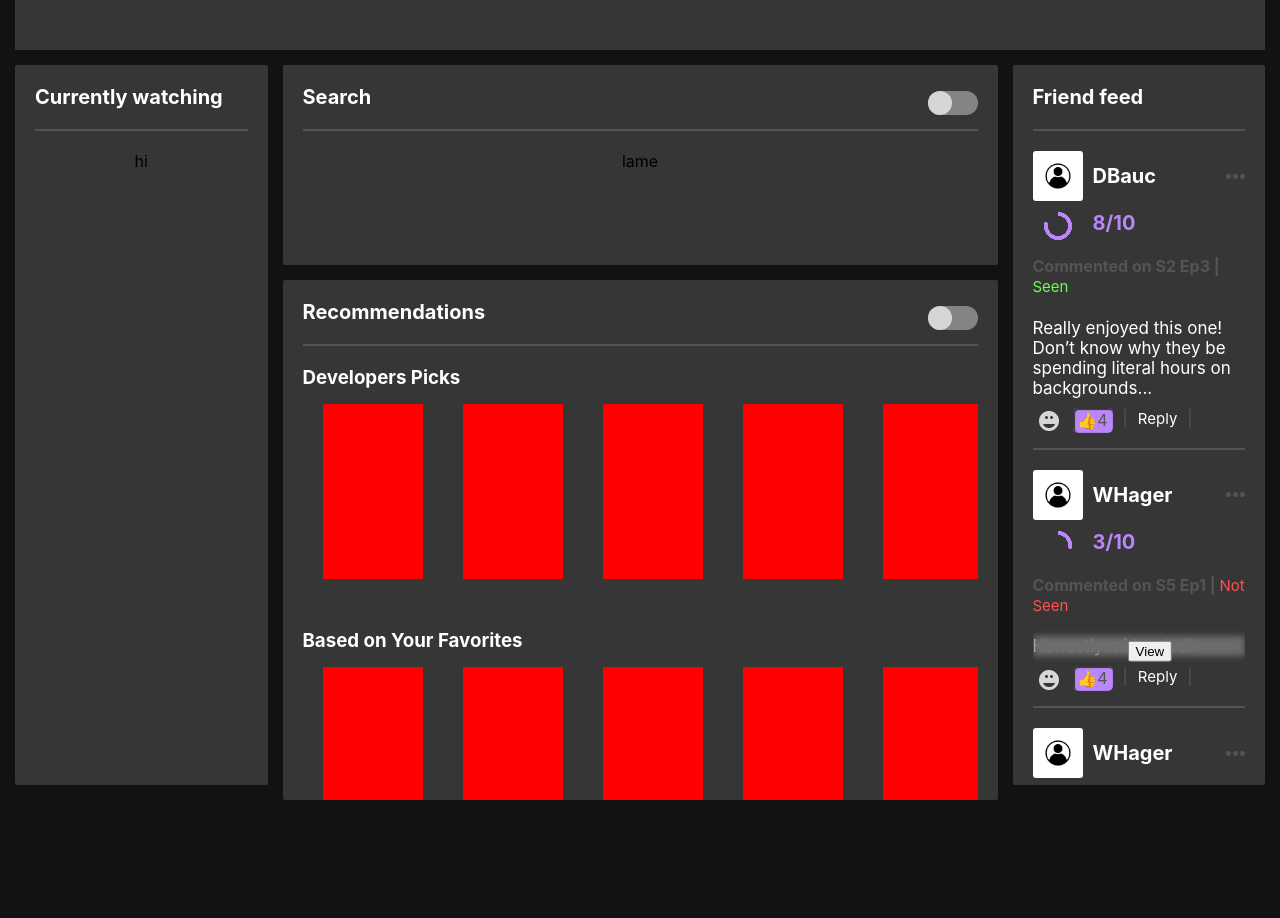
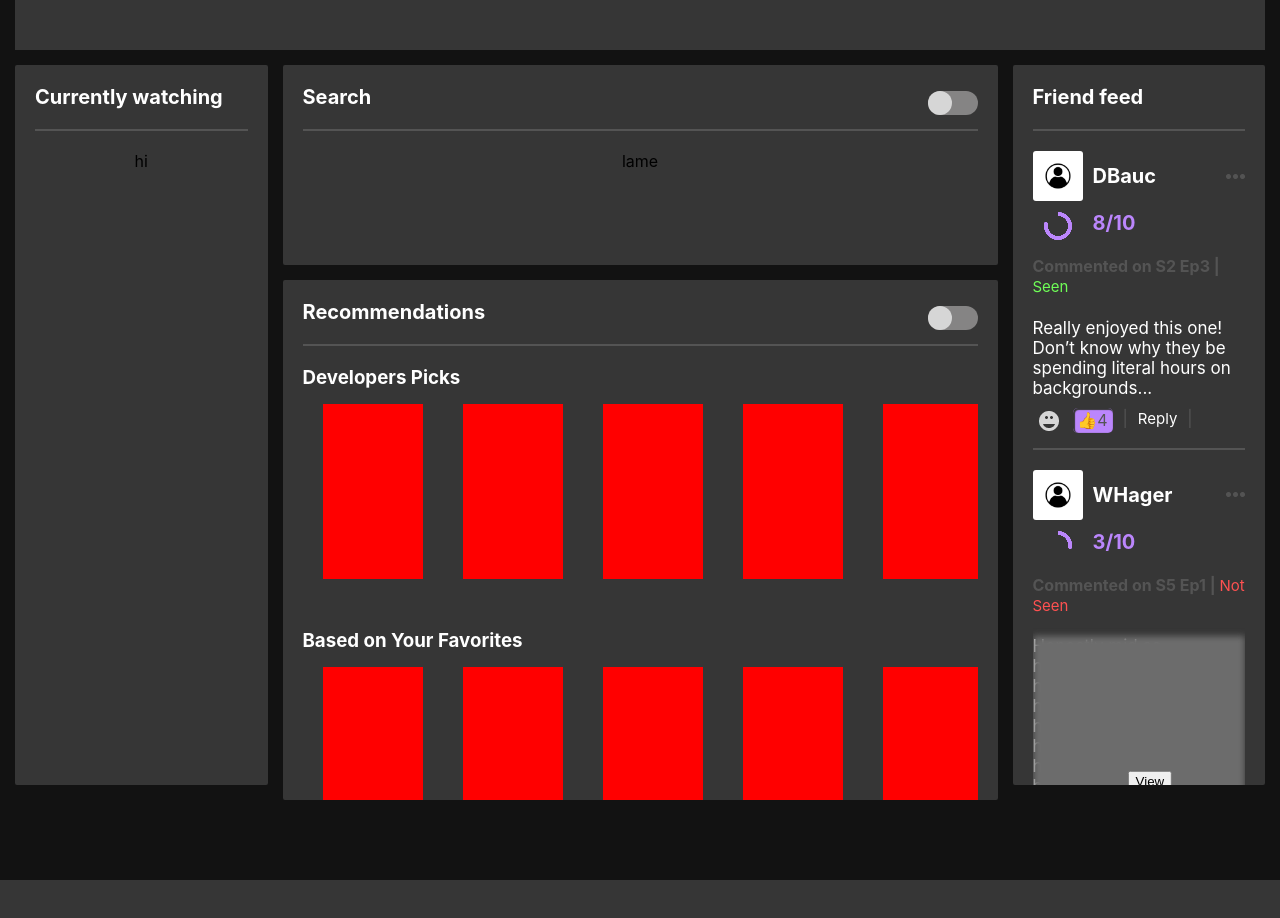
Before and after one commit to LiamMcBride/ani-project, a React (Create React App) app in the folder newFrontend/stat-binge/: page / in a window 1280 px wide. Shown: the top 918 px of the page. After the commit the page ends 880 px from the top, so only its background shows below. Built offline with nearby package versions, Linux system fonts and the light colour scheme.

Commit message:
Having weird shit with the feeds. Honestly could use some simplifying

```diff
--- a/newFrontend/stat-binge/src/Pages/MainPage.js
+++ b/newFrontend/stat-binge/src/Pages/MainPage.js
@@ -15,7 +15,7 @@ const mainPageStyle = {
   "gridGap": "15px",
   // "width": "100%",
   "padding": "15px",
-  // "height": "100vh",
+  "height": "100vh",
 }
 
 const testComment = {
@@ -34,7 +34,7 @@ const testComment2 = {
   "rating": 3,
   "episode": "S5 Ep1",
   "seen": false,
-  "comment": "Honestly mid as hell",
+  "comment": "Honestly mid as hellHonestly mid as hellHonestly mid as hellHonestly mid as hellHonestly mid as hellHonestly mid as hellHonestly mid as hellHonestly mid as hellHonestly mid as hellHonestly mid as hellHonestly mid as hellHonestly mid as hellHonestly mid as hellHonestly mid as hell",
   "timestamp": "2 days",
 }
 
```
